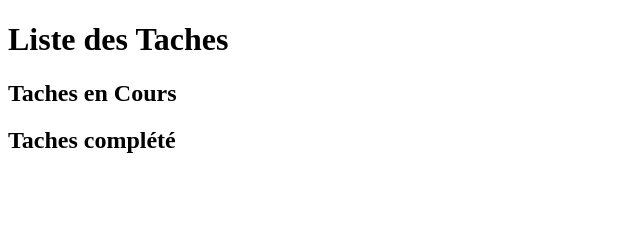
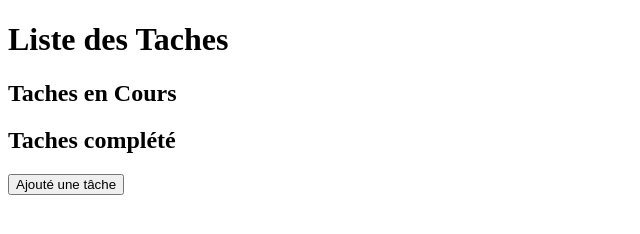
Before and after one commit to debart-nathan/diginamic_nodejs_TP-TaksManager, a website: page public/html/userTasksList.html in a window 1280 px wide. Shown: the whole page, without its empty margins (0-640 px from the left). Drawn offline with Linux system fonts and the light colour scheme; no server answers.

Commit message:
app : userTaskList : add addTask link

```diff
--- a/public/html/userTasksList.html
+++ b/public/html/userTasksList.html
@@ -20,5 +20,8 @@
         <div id="done-tasks-list"></div>
       </div>
     </section>
+    <section>
+      <button onclick="document.location.href='./addTask'">Ajouté une tâche</button>
+    </section>
   </body>
 </html>
```
